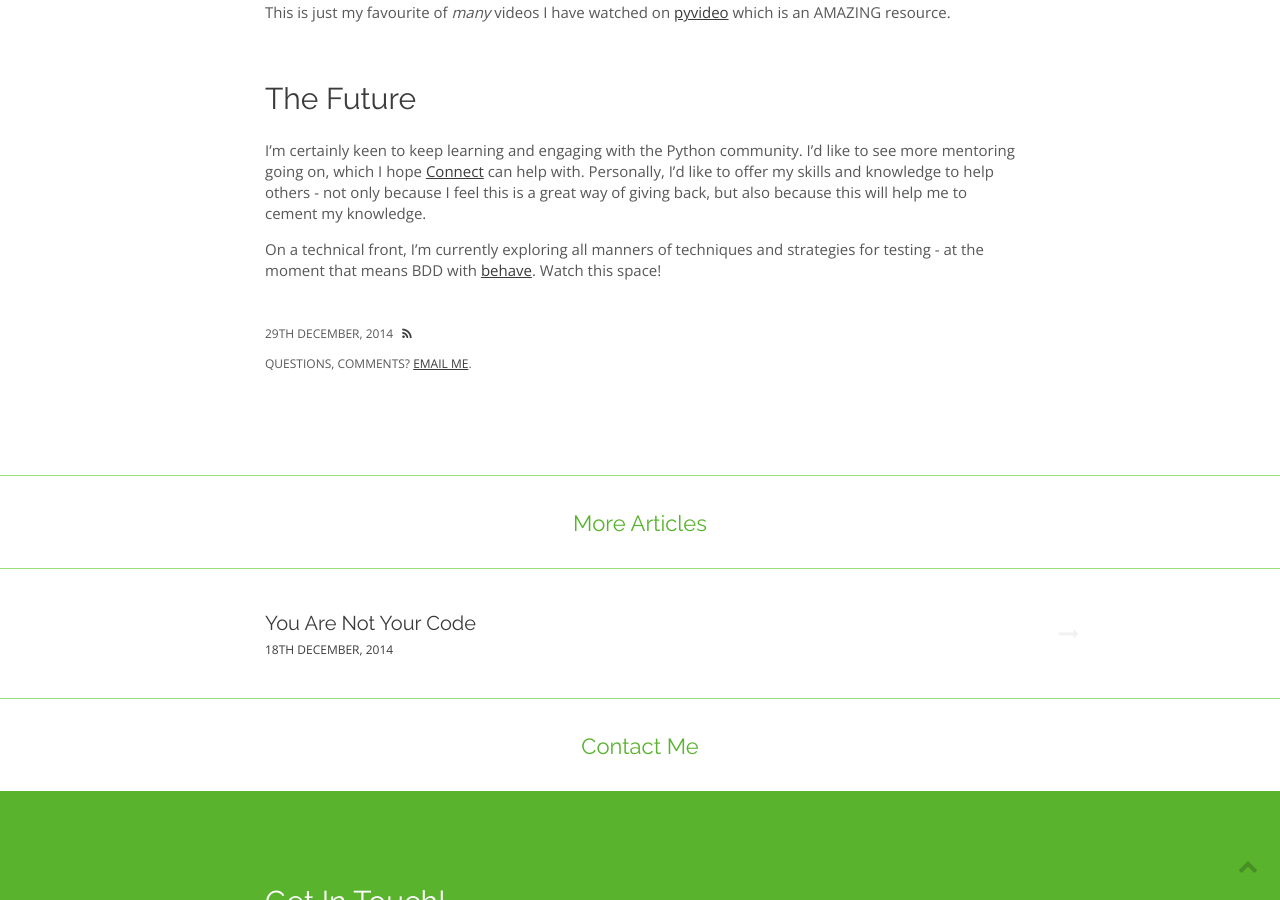
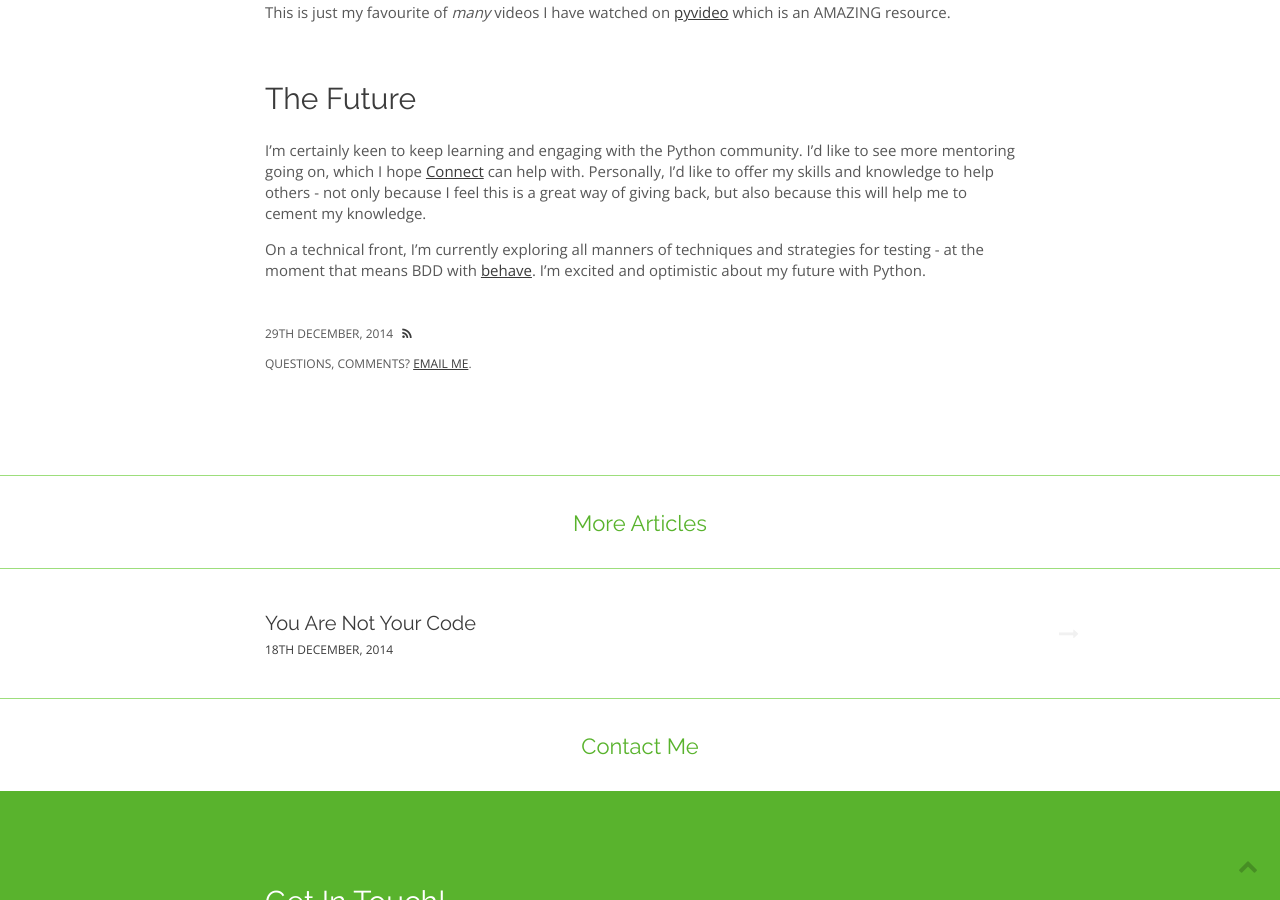
Before and after one commit to nlhkabu/nlhkabu.github.io, a Jekyll site: the page built from _posts/2014-12-29-2014-my-year-of-python.md, in a window 1280 px wide and 900 px high, scrolled down 3381 px. Built offline with Jekyll 4.4.1, drawn with Linux system fonts in a browser that asks for light colours; nearby versions of some CDN libraries.

Commit message:
Change ending of post

```diff
--- a/_posts/2014-12-29-2014-my-year-of-python.md
+++ b/_posts/2014-12-29-2014-my-year-of-python.md
@@ -81,4 +81,4 @@ This is just my favourite of *many* videos I have watched on [pyvideo](http://py
 
 I'm certainly keen to keep learning and engaging with the Python community.  I'd like to see more mentoring going on, which I hope [Connect](/connect) can help with.  Personally, I'd like to offer my skills and knowledge to help others - not only because I feel this is a great way of giving back, but also because this will help me to cement my knowledge.
 
-On a technical front, I'm currently exploring all manners of techniques and strategies for testing - at the moment that means BDD with [behave](http://pythonhosted.org/behave/).  Watch this space!
+On a technical front, I'm currently exploring all manners of techniques and strategies for testing - at the moment that means BDD with [behave](http://pythonhosted.org/behave/).  I'm excited and optimistic about my future with Python.
```
